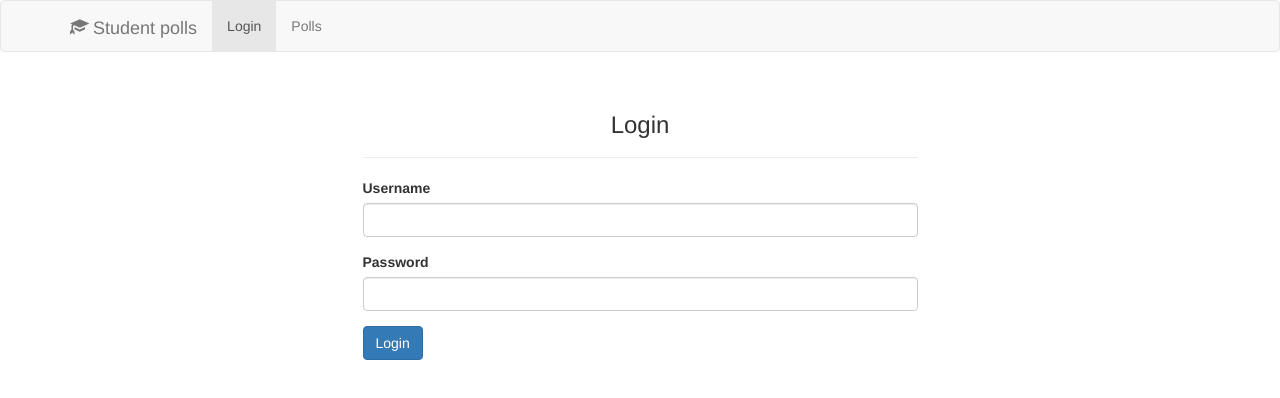
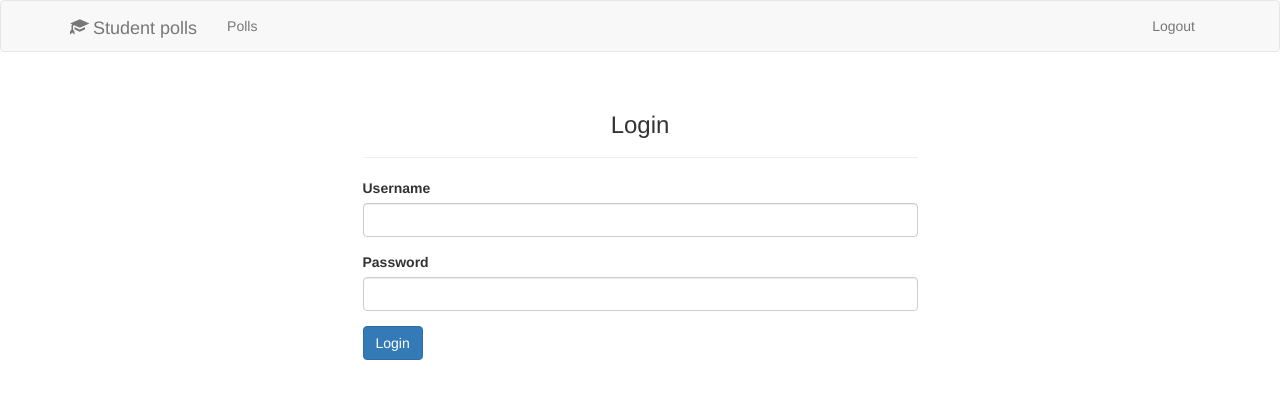
Before and after one commit to verus774/polls-vue, a Vue app: page /#/login in a window 1280 px wide. Shown: the top 398 px of the page. Built offline with nearby package versions, Linux system fonts and the light colour scheme; sample sign-in values are in the browser's storage.

Commit message:
add vuex

```diff
--- a/package.json
+++ b/package.json
@@ -9,13 +9,15 @@
     "start": "npm run dev",
     "lint": "eslint --ext .js,.vue src",
     "build": "node build/build.js",
+    "build-prod": "node build/build.js --prod",
     "deploy": "firebase deploy"
   },
   "dependencies": {
     "axios": "^0.17.1",
     "bootstrap": "^3.3.7",
     "vue": "^2.5.2",
-    "vue-router": "^3.0.1"
+    "vue-router": "^3.0.1",
+    "vuex": "^3.0.1"
   },
   "devDependencies": {
     "autoprefixer": "^7.2.5",
--- a/src/components/Navigation.vue
+++ b/src/components/Navigation.vue
@@ -16,8 +16,13 @@
       </div>
       <div class="collapse navbar-collapse" id="bs-example-navbar-collapse-1">
         <ul class="nav navbar-nav">
-          <router-link tag="li" to="/login" active-class="active" exact><a>Login</a></router-link>
-          <router-link tag="li" to="/polls" active-class="active" exact><a>Polls</a></router-link>
+          <router-link v-if="!isLoggedIn" tag="li" to="/login" active-class="active" exact><a>Login</a></router-link>
+          <router-link v-if="isLoggedIn" tag="li" to="/polls" active-class="active" exact><a>Polls</a></router-link>
+        </ul>
+        <ul class="nav navbar-nav navbar-right">
+          <li v-if="isLoggedIn">
+            <a href="#" @click.prevent="logout">Logout</a>
+          </li>
         </ul>
       </div>
     </div>
@@ -25,7 +30,19 @@
 </template>
 
 <script>
-export default {}
+export default {
+  computed: {
+    isLoggedIn () {
+      return this.$store.getters.isLoggedIn
+    }
+  },
+  methods: {
+    logout () {
+      this.$store.dispatch('logout')
+        .then(() => this.$router.push('login'))
+    }
+  }
+}
 </script>
 
 <style scoped>
--- a/src/components/auth/Login.vue
+++ b/src/components/auth/Login.vue
@@ -24,8 +24,6 @@
 </template>
 
 <script>
-import {HTTP} from '../../http/http-auth'
-
 export default {
   data () {
     return {
@@ -35,13 +33,8 @@ export default {
   },
   methods: {
     onSubmit () {
-      HTTP.post('login', {username: this.username, password: this.password})
-        .then(res => {
-          this.$router.push('polls')
-        })
-        .catch(err => {
-          console.log(err)
-        })
+      this.$store.dispatch('login', {username: this.username, password: this.password})
+        .then(() => this.$router.push('polls'))
     }
   }
 }
--- a/src/interceptors/token-request-interceptor.js
+++ b/src/interceptors/token-request-interceptor.js
@@ -1,5 +1,7 @@
+import store from '../store'
+
 export default req => {
-  const token = localStorage.getItem('access_token')
+  const token = store.getters.accessToken
   if (token) {
     req.headers.common['Authorization'] = token
   }
--- a/src/interceptors/token-response-interceptor.js
+++ b/src/interceptors/token-response-interceptor.js
@@ -1,7 +1,9 @@
+import store from '../store'
+
 export default response => {
   const token = response.data.data.accessToken
   if (token) {
-    localStorage.setItem('access_token', response.data.data.accessToken)
+    store.commit('setAccessToken', response.data.data.accessToken)
   }
   return response
 }
--- a/src/main.js
+++ b/src/main.js
@@ -1,6 +1,7 @@
 import Vue from 'vue'
 import App from './App'
 import router from './router'
+import store from './store'
 
 import 'bootstrap/dist/css/bootstrap.min.css'
 import 'bootstrap/dist/js/bootstrap.js'
@@ -11,5 +12,6 @@ Vue.config.productionTip = false
 new Vue({
   el: '#app',
   router,
+  store,
   render: h => h(App)
 })
--- /dev/null
+++ b/src/store/index.js
@@ -0,0 +1,38 @@
+import Vue from 'vue'
+import Vuex from 'vuex'
+import {HTTP} from '.././http/http-auth'
+
+Vue.use(Vuex)
+
+export default new Vuex.Store({
+  state: {
+    accessToken: localStorage.getItem('access_token') || null
+  },
+  mutations: {
+    setAccessToken (state, payload) {
+      state.accessToken = payload
+      localStorage.setItem('access_token', payload)
+    },
+    clearToken (state) {
+      state.accessToken = null
+      localStorage.removeItem('access_token')
+    }
+  },
+  actions: {
+    login ({commit}, payload) {
+      return HTTP.post('login', {username: payload.username, password: payload.password})
+        .catch(() => commit('logout'))
+    },
+    logout ({commit}) {
+      commit('clearToken')
+    }
+  },
+  getters: {
+    isLoggedIn (state) {
+      return !!state.accessToken
+    },
+    accessToken (state) {
+      return state.accessToken
+    }
+  }
+})
```
Also changed, not shown: 1 other file (tests, documents, lock files or other folders).
